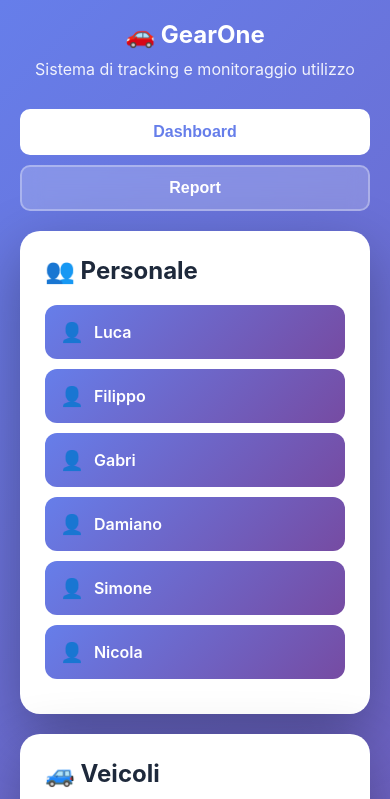
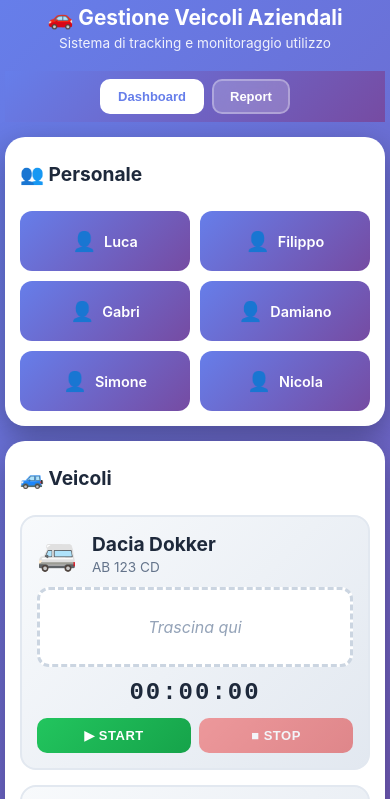
Before and after one commit to pio032/GearOne, a plain HTML site: page index.html in a window 390 px wide. Shown: the top 799 px of the page. Drawn offline with Linux system fonts and the light colour scheme.

Commit message:
fix for phone

```diff
--- a/index.html
+++ b/index.html
@@ -1,8 +1,3 @@
-<!--
-Copyright (c) 2025 GearOne
-Tutti i diritti riservati. Questo software è proprietario e non può essere copiato,
-modificato, distribuito o utilizzato senza esplicita autorizzazione scritta del titolare.
--->
 <!DOCTYPE html>
 <html lang="it">
 <head>
@@ -12,136 +7,296 @@ modificato, distribuito o utilizzato senza esplicita autorizzazione scritta del
   <meta name="description" content="Gestione veicoli aziendali con tracking tempo">
   <link rel="manifest" href="manifest.json">
   <link rel="apple-touch-icon" href="icon-192.png">
-  <title>GearOne</title>
+  <title>Gestione Veicoli Aziendali</title>
   <style>
-    * { margin: 0; padding: 0; box-sizing: border-box; }
+    * {
+      margin: 0;
+      padding: 0;
+      box-sizing: border-box;
+    }
+
     body {
       font-family: -apple-system, BlinkMacSystemFont, 'Segoe UI', Roboto, 'Helvetica Neue', Arial, sans-serif;
       background: linear-gradient(135deg, #667eea 0%, #764ba2 100%);
       min-height: 100vh;
-      padding: 20px;
+      padding: 10px;
+      overflow-x: hidden;
+      -webkit-overflow-scrolling: touch;
     }
-    .header { text-align: center; color: white; margin-bottom: 30px; }
-    .header h1 { font-size: 2rem; font-weight: 700; margin-bottom: 10px; }
-    .header .subtitle { opacity: 0.9; font-size: 1rem; }
-    .nav-tabs { display: flex; gap: 10px; justify-content: center; margin-bottom: 20px; }
+
+    .header {
+      text-align: center;
+      color: white;
+      margin-bottom: 20px;
+    }
+
+    .header h1 {
+      font-size: 1.5rem;
+      font-weight: 700;
+      margin-bottom: 5px;
+    }
+
+    .header .subtitle {
+      opacity: 0.9;
+      font-size: 0.9rem;
+    }
+
+    .nav-tabs {
+      display: flex;
+      gap: 10px;
+      justify-content: center;
+      margin-bottom: 15px;
+      position: sticky;
+      top: 0;
+      z-index: 100;
+      background: linear-gradient(135deg, #667eea 0%, #764ba2 100%);
+      padding: 10px 0;
+    }
+
     .nav-tabs button {
-      padding: 12px 24px;
-      background: rgba(255,255,255,0.2);
-      border: 2px solid rgba(255,255,255,0.3);
+      padding: 10px 20px;
+      background: rgba(255, 255, 255, 0.2);
+      border: 2px solid rgba(255, 255, 255, 0.3);
       color: white;
       border-radius: 10px;
       cursor: pointer;
-      font-size: 16px;
+      font-size: 14px;
       font-weight: 600;
       transition: all 0.3s ease;
       backdrop-filter: blur(10px);
+      touch-action: manipulation;
     }
-    .nav-tabs button:hover { background: rgba(255,255,255,0.3); transform: translateY(-2px); }
-    .nav-tabs button.active { background: white; color: #667eea; }
-    .container { display: flex; gap: 20px; max-width: 1400px; margin: 0 auto; }
+
+    .nav-tabs button:active {
+      transform: scale(0.95);
+    }
+
+    .nav-tabs button.active {
+      background: white;
+      color: #667eea;
+    }
+
+    .container {
+      display: flex;
+      flex-direction: column;
+      gap: 15px;
+      max-width: 1400px;
+      margin: 0 auto;
+      padding-bottom: 20px;
+    }
+
     .column {
-      flex: 1;
       background: white;
       border-radius: 20px;
-      padding: 25px;
-      box-shadow: 0 20px 60px rgba(0,0,0,0.3);
+      padding: 20px;
+      box-shadow: 0 10px 30px rgba(0, 0, 0, 0.3);
     }
+
     .column h2 {
       color: #1e293b;
-      margin-bottom: 20px;
-      font-size: 1.5rem;
+      margin-bottom: 15px;
+      font-size: 1.3rem;
       display: flex;
       align-items: center;
       gap: 10px;
+      position: sticky;
+      top: 60px;
+      background: white;
+      padding: 10px 0;
+      z-index: 10;
     }
+
+    #people-list {
+      display: grid;
+      grid-template-columns: repeat(auto-fill, minmax(150px, 1fr));
+      gap: 10px;
+    }
+
     .person {
       padding: 15px;
       background: linear-gradient(135deg, #667eea 0%, #764ba2 100%);
       color: white;
       border-radius: 12px;
-      margin-bottom: 10px;
       cursor: grab;
       transition: all 0.3s ease;
       font-weight: 600;
       display: flex;
       align-items: center;
-      gap: 10px;
+      justify-content: center;
+      gap: 8px;
+      touch-action: none;
+      user-select: none;
+      -webkit-user-select: none;
+      min-height: 60px;
+      text-align: center;
     }
-    .person:hover { transform: translateX(5px); box-shadow: 0 5px 15px rgba(102,126,234,0.4); }
-    .person:active { cursor: grabbing; }
-    .person::before { content: "👤"; font-size: 1.2rem; }
-    #people-list .person { display: flex; }
+
+    .person:active {
+      cursor: grabbing;
+      opacity: 0.7;
+      transform: scale(1.05);
+    }
+
+    .person::before {
+      content: "👤";
+      font-size: 1.2rem;
+    }
+
+    #people-list .person {
+      display: flex;
+    }
+
+    .person.dragging {
+      opacity: 0.3;
+      transform: scale(0.95);
+    }
+
     .vehicle {
       background: linear-gradient(135deg, #f8fafc 0%, #e2e8f0 100%);
-      padding: 20px;
-      margin-bottom: 20px;
+      padding: 15px;
+      margin-bottom: 15px;
       border-radius: 16px;
       border: 2px solid #e2e8f0;
       transition: all 0.3s ease;
     }
-    .vehicle:hover { border-color: #667eea; box-shadow: 0 8px 20px rgba(102,126,234,0.2); }
-    .vehicle-header { display: flex; align-items: center; gap: 15px; margin-bottom: 15px; }
-    .vehicle-icon { font-size: 3rem; }
-    .vehicle-info h3 { color: #1e293b; font-size: 1.3rem; margin-bottom: 5px; }
-    .vehicle-info .license { color: #64748b; font-size: 0.9rem; }
+
+    .vehicle-header {
+      display: flex;
+      align-items: center;
+      gap: 15px;
+      margin-bottom: 12px;
+    }
+
+    .vehicle-icon {
+      font-size: 2.5rem;
+    }
+
+    .vehicle-info h3 {
+      color: #1e293b;
+      font-size: 1.2rem;
+      margin-bottom: 3px;
+    }
+
+    .vehicle-info .license {
+      color: #64748b;
+      font-size: 0.85rem;
+    }
+
     .dropzone {
       min-height: 80px;
       background: white;
       border: 3px dashed #cbd5e1;
       border-radius: 12px;
-      padding: 15px;
-      margin: 15px 0;
+      padding: 10px;
+      margin: 12px 0;
       transition: all 0.3s ease;
+      display: flex;
+      flex-wrap: wrap;
+      gap: 8px;
+      align-items: center;
+      justify-content: center;
     }
-    .dropzone.drag-over { border-color: #667eea; background: #f1f5fe; transform: scale(1.02); }
-    .dropzone .person { font-size: 0.9rem; padding: 10px; }
+
+    .dropzone.drag-over {
+      border-color: #667eea;
+      background: #f1f5fe;
+      transform: scale(1.02);
+    }
+
+    .dropzone .person {
+      font-size: 0.85rem;
+      padding: 10px 15px;
+      margin: 0;
+      min-height: auto;
+      flex: 0 0 auto;
+    }
+
     .dropzone:empty::before {
-      content: "Trascina persone qui";
+      content: "Trascina qui";
       display: block;
       text-align: center;
       color: #94a3b8;
       font-style: italic;
-      line-height: 50px;
+      width: 100%;
     }
+
     .timer-display {
       text-align: center;
-      font-size: 2rem;
+      font-size: 1.8rem;
       font-weight: 700;
       color: #1e293b;
-      margin: 15px 0;
+      margin: 12px 0;
       font-family: 'Courier New', monospace;
       letter-spacing: 2px;
     }
-    .timer-display.running { color: #22c55e; }
-    .controls { display: flex; gap: 10px; }
+
+    .timer-display.running {
+      color: #22c55e;
+    }
+
+    .controls {
+      display: flex;
+      gap: 8px;
+    }
+
     .btn {
       flex: 1;
-      padding: 14px;
+      padding: 12px;
       border: none;
       border-radius: 10px;
-      font-size: 16px;
+      font-size: 14px;
       font-weight: 600;
       cursor: pointer;
       transition: all 0.3s ease;
       text-transform: uppercase;
-      letter-spacing: 1px;
+      letter-spacing: 0.5px;
+      touch-action: manipulation;
     }
+
+    .btn:active {
+      transform: scale(0.95);
+    }
+
     .btn-start {
       background: linear-gradient(135deg, #22c55e 0%, #16a34a 100%);
       color: white;
     }
-    .btn-start:hover:not(:disabled) { transform: translateY(-2px); box-shadow: 0 5px 15px rgba(34,197,94,0.4); }
+
     .btn-stop {
       background: linear-gradient(135deg, #ef4444 0%, #dc2626 100%);
       color: white;
     }
-    .btn-stop:hover { transform: translateY(-2px); box-shadow: 0 5px 15px rgba(239,68,68,0.4); }
-    .btn:disabled { opacity: 0.5; cursor: not-allowed; }
-    .report-section { display: none; max-width: 1400px; margin: 0 auto; }
-    .report-section.active { display: block; }
-    .report-container { background: white; border-radius: 20px; padding: 30px; box-shadow: 0 20px 60px rgba(0,0,0,0.3); }
-    .filters { display: flex; gap: 15px; margin-bottom: 25px; flex-wrap: wrap; }
+
+    .btn:disabled {
+      opacity: 0.5;
+      cursor: not-allowed;
+    }
+
+    /* Report Section */
+    .report-section {
+      display: none;
+      max-width: 1400px;
+      margin: 0 auto;
+    }
+
+    .report-section.active {
+      display: block;
+    }
+
+    .report-container {
+      background: white;
+      border-radius: 20px;
+      padding: 30px;
+      box-shadow: 0 20px 60px rgba(0, 0, 0, 0.3);
+    }
+
+    .filters {
+      display: flex;
+      gap: 15px;
+      margin-bottom: 25px;
+      flex-wrap: wrap;
+    }
+
     .filters select, .filters button {
       padding: 12px 20px;
       border: 2px solid #e2e8f0;
@@ -151,15 +306,30 @@ modificato, distribuito o utilizzato senza esplicita autorizzazione scritta del
       cursor: pointer;
       transition: all 0.3s ease;
     }
-    .filters select:focus { outline: none; border-color: #667eea; }
+
+    .filters select:focus {
+      outline: none;
+      border-color: #667eea;
+    }
+
     .filters button {
       background: linear-gradient(135deg, #667eea 0%, #764ba2 100%);
       color: white;
       border: none;
       font-weight: 600;
     }
-    .filters button:hover { transform: translateY(-2px); box-shadow: 0 5px 15px rgba(102,126,234,0.4); }
-    .report-table { width: 100%; border-collapse: collapse; margin-top: 20px; }
+
+    .filters button:hover {
+      transform: translateY(-2px);
+      box-shadow: 0 5px 15px rgba(102, 126, 234, 0.4);
+    }
+
+    .report-table {
+      width: 100%;
+      border-collapse: collapse;
+      margin-top: 20px;
+    }
+
     .report-table th {
       background: linear-gradient(135deg, #667eea 0%, #764ba2 100%);
       color: white;
@@ -167,24 +337,98 @@ modificato, distribuito o utilizzato senza esplicita autorizzazione scritta del
       text-align: left;
       font-weight: 600;
     }
-    .report-table td { padding: 15px; border-bottom: 1px solid #e2e8f0; }
-    .report-table tr:hover { background: #f8fafc; }
-    .empty-state { text-align: center; padding: 60px 20px; color: #94a3b8; }
-    .empty-state::before { content: "📋"; font-size: 4rem; display: block; margin-bottom: 20px; }
+
+    .report-table td {
+      padding: 15px;
+      border-bottom: 1px solid #e2e8f0;
+    }
+
+    .report-table tr:hover {
+      background: #f8fafc;
+    }
+
+    .empty-state {
+      text-align: center;
+      padding: 60px 20px;
+      color: #94a3b8;
+    }
+
+    .empty-state::before {
+      content: "📋";
+      font-size: 4rem;
+      display: block;
+      margin-bottom: 20px;
+    }
+
+    /* Responsive */
     @media (max-width: 768px) {
-      .container { flex-direction: column; }
-      .header h1 { font-size: 1.5rem; }
-      .nav-tabs { flex-direction: column; }
-      .nav-tabs button { width: 100%; }
-      .timer-display { font-size: 1.5rem; }
+      body {
+        padding: 5px;
+      }
+
+      .header h1 {
+        font-size: 1.3rem;
+      }
+
+      .header .subtitle {
+        font-size: 0.85rem;
+      }
+
+      .nav-tabs {
+        gap: 8px;
+        padding: 8px 0;
+      }
+
+      .nav-tabs button {
+        padding: 8px 16px;
+        font-size: 13px;
+      }
+
+      .column {
+        padding: 15px;
+      }
+
+      .column h2 {
+        font-size: 1.2rem;
+        top: 50px;
+      }
+
+      #people-list {
+        grid-template-columns: repeat(auto-fill, minmax(120px, 1fr));
+      }
+
+      .person {
+        padding: 12px;
+        font-size: 0.9rem;
+      }
+
+      .vehicle-icon {
+        font-size: 2rem;
+      }
+
+      .timer-display {
+        font-size: 1.5rem;
+      }
+
+      .btn {
+        font-size: 13px;
+        padding: 10px;
+      }
     }
-    .tab-content { display: none; }
-    .tab-content.active { display: block; }
+
+    /* Tab content */
+    .tab-content {
+      display: none;
+    }
+
+    .tab-content.active {
+      display: block;
+    }
   </style>
 </head>
 <body>
   <div class="header">
-    <h1>🚗 GearOne</h1>
+    <h1>🚗 Gestione Veicoli Aziendali</h1>
     <p class="subtitle">Sistema di tracking e monitoraggio utilizzo</p>
   </div>
 
@@ -193,6 +437,7 @@ modificato, distribuito o utilizzato senza esplicita autorizzazione scritta del
     <button class="tab-btn" data-tab="report">Report</button>
   </div>
 
+  <!-- Dashboard Tab -->
   <div id="dashboard" class="tab-content active">
     <div class="container">
       <div class="column">
@@ -261,9 +506,11 @@ modificato, distribuito o utilizzato senza esplicita autorizzazione scritta del
     </div>
   </div>
 
+  <!-- Report Tab -->
   <div id="report" class="tab-content report-section">
     <div class="report-container">
       <h2>📊 Report Utilizzo Veicoli</h2>
+
       <div class="filters">
         <select id="filter-vehicle">
           <option value="">Tutti i veicoli</option>
@@ -271,6 +518,7 @@ modificato, distribuito o utilizzato senza esplicita autorizzazione scritta del
           <option value="fiat">Fiat 500L</option>
           <option value="peugeot">Peugeot</option>
         </select>
+
         <select id="filter-person">
           <option value="">Tutte le persone</option>
           <option value="Luca">Luca</option>
@@ -280,6 +528,7 @@ modificato, distribuito o utilizzato senza esplicita autorizzazione scritta del
           <option value="Simone">Simone</option>
           <option value="Nicola">Nicola</option>
         </select>
+
         <button id="export-csv">📥 Esporta CSV</button>
         <button id="clear-data" style="background: linear-gradient(135deg, #ef4444 0%, #dc2626 100%);">🗑️ Cancella Dati</button>
       </div>
@@ -305,6 +554,7 @@ modificato, distribuito o utilizzato senza esplicita autorizzazione scritta del
   </div>
 
   <script>
+    // ===== SERVICE WORKER REGISTRATION =====
     if ('serviceWorker' in navigator) {
       window.addEventListener('load', () => {
         navigator.serviceWorker.register('service-worker.js')
@@ -313,33 +563,45 @@ modificato, distribuito o utilizzato senza esplicita autorizzazione scritta del
       });
     }
 
+    // ===== STATE MANAGEMENT =====
     let draggedElement = null;
     const timers = {};
     const DB_KEY = 'vehicle-usage-data';
 
+    // ===== TAB NAVIGATION =====
     document.querySelectorAll('.tab-btn').forEach(btn => {
       btn.addEventListener('click', () => {
         const tabName = btn.dataset.tab;
+
+        // Update buttons
         document.querySelectorAll('.tab-btn').forEach(b => b.classList.remove('active'));
         btn.classList.add('active');
+
+        // Update content
         document.querySelectorAll('.tab-content').forEach(t => t.classList.remove('active'));
         document.getElementById(tabName).classList.add('active');
+
         if (tabName === 'report') {
           loadReport();
         }
       });
     });
 
+    // ===== DRAG & DROP (Desktop & Mobile) =====
+    let touchStartY = 0;
+    let isTouchDragging = false;
+
+    // Desktop drag events
     document.addEventListener('dragstart', (e) => {
-      if (e.target.classList.contains('person')) {
+      if (e.target.classList.contains('person') && e.target.parentElement.id === 'people-list') {
         draggedElement = e.target;
-        e.target.style.opacity = '0.5';
+        e.target.classList.add('dragging');
       }
     });
 
     document.addEventListener('dragend', (e) => {
       if (e.target.classList.contains('person')) {
-        e.target.style.opacity = '1';
+        e.target.classList.remove('dragging');
       }
     });
 
@@ -360,9 +622,15 @@ modificato, distribuito o utilizzato senza esplicita autorizzazione scritta del
       if (e.target.classList.contains('dropzone')) {
         e.preventDefault();
         e.target.classList.remove('drag-over');
+
+        if (!draggedElement) return;
+
         const personName = draggedElement.dataset.name;
+
+        // Controlla se la persona è già assegnata ad un altro veicolo
         const allDropzones = document.querySelectorAll('.dropzone');
         let alreadyAssigned = false;
+
         allDropzones.forEach(zone => {
           const people = zone.querySelectorAll('.person');
           people.forEach(person => {
@@ -371,19 +639,103 @@ modificato, distribuito o utilizzato senza esplicita autorizzazione scritta del
             }
           });
         });
+
         if (alreadyAssigned) {
           alert(`⚠️ ${personName} è già assegnato ad un altro veicolo`);
           draggedElement = null;
           return;
         }
+
         const clone = draggedElement.cloneNode(true);
         clone.draggable = false;
         e.target.appendChild(clone);
+
+        // Nascondi la persona dalla lista originale
         draggedElement.style.display = 'none';
         draggedElement = null;
       }
     });
 
+    // ===== TOUCH EVENTS for Mobile =====
+    document.addEventListener('touchstart', (e) => {
+      const target = e.target.closest('.person');
+      if (target && target.parentElement.id === 'people-list') {
+        draggedElement = target;
+        touchStartY = window.scrollY;
+        isTouchDragging = false;
+        target.classList.add('dragging');
+      }
+    }, { passive: true });
+
+    document.addEventListener('touchmove', (e) => {
+      if (draggedElement) {
+        // Permetti lo scroll se il movimento è prevalentemente verticale
+        const touch = e.touches[0];
+        const scrollDiff = Math.abs(window.scrollY - touchStartY);
+        if (scrollDiff > 10) {
+          isTouchDragging = false;
+          return;
+        }
+
+        isTouchDragging = true;
+
+        // Trova elemento sotto il tocco
+        const elementBelow = document.elementFromPoint(touch.clientX, touch.clientY);
+        const dropzone = elementBelow?.closest('.dropzone');
+
+        // Rimuovi highlight da tutte le dropzone
+        document.querySelectorAll('.dropzone').forEach(z => z.classList.remove('drag-over'));
+
+        if (dropzone) {
+          dropzone.classList.add('drag-over');
+        }
+      }
+    }, { passive: true });
+
+    document.addEventListener('touchend', (e) => {
+      if (draggedElement && isTouchDragging) {
+        const touch = e.changedTouches[0];
+        const elementBelow = document.elementFromPoint(touch.clientX, touch.clientY);
+        const dropzone = elementBelow?.closest('.dropzone');
+
+        if (dropzone) {
+          const personName = draggedElement.dataset.name;
+
+          // Controlla se la persona è già assegnata
+          const allDropzones = document.querySelectorAll('.dropzone');
+          let alreadyAssigned = false;
+
+          allDropzones.forEach(zone => {
+            const people = zone.querySelectorAll('.person');
+            people.forEach(person => {
+              if (person.dataset.name === personName) {
+                alreadyAssigned = true;
+              }
+            });
+          });
+
+          if (alreadyAssigned) {
+            alert(`⚠️ ${personName} è già assegnato ad un altro veicolo`);
+          } else {
+            const clone = draggedElement.cloneNode(true);
+            clone.draggable = false;
+            dropzone.appendChild(clone);
+            draggedElement.style.display = 'none';
+          }
+        }
+
+        draggedElement.classList.remove('dragging');
+        document.querySelectorAll('.dropzone').forEach(z => z.classList.remove('drag-over'));
+      }
+
+      if (draggedElement) {
+        draggedElement.classList.remove('dragging');
+      }
+      draggedElement = null;
+      isTouchDragging = false;
+    }, { passive: true });
+
+    // ===== TIMER FUNCTIONS =====
     function formatTime(seconds) {
       const h = Math.floor(seconds / 3600).toString().padStart(2, '0');
       const m = Math.floor((seconds % 3600) / 60).toString().padStart(2, '0');
@@ -398,6 +750,7 @@ modificato, distribuito o utilizzato senza esplicita autorizzazione scritta del
       display.textContent = formatTime(elapsed);
     }
 
+    // ===== VEHICLE CONTROLS =====
     document.querySelectorAll('.vehicle').forEach(vehicle => {
       const vehicleId = vehicle.dataset.vehicle;
       const startBtn = vehicle.querySelector('.btn-start');
@@ -429,9 +782,11 @@ modificato, distribuito o utilizzato senza esplicita autorizzazione scritta del
         if (!timers[vehicleId]) return;
 
         clearInterval(timers[vehicleId].interval);
+
         const endTime = Date.now();
         const duration = Math.floor((endTime - timers[vehicleId].startTime) / 1000);
 
+        // Save to localStorage
         const record = {
           vehicle: vehicleId,
           vehicleName: vehicle.querySelector('h3').textContent,
@@ -443,6 +798,7 @@ modificato, distribuito o utilizzato senza esplicita autorizzazione scritta del
 
         saveRecord(record);
 
+        // Ripristina le persone nella lista originale
         const assignedPeople = Array.from(dropzone.querySelectorAll('.person'));
         assignedPeople.forEach(person => {
           const personName = person.dataset.name;
@@ -452,17 +808,20 @@ modificato, distribuito o utilizzato senza esplicita autorizzazione scritta del
           }
         });
 
+        // Reset UI
         startBtn.disabled = false;
         stopBtn.disabled = true;
         timerDisplay.classList.remove('running');
         timerDisplay.textContent = '00:00:00';
         dropzone.innerHTML = '';
+
         delete timers[vehicleId];
 
         alert('✅ Utilizzo registrato con successo!');
       });
     });
 
+    // ===== DATA PERSISTENCE =====
     function saveRecord(record) {
       const data = JSON.parse(localStorage.getItem(DB_KEY) || '[]');
       data.push(record);
@@ -481,24 +840,31 @@ modificato, distribuito o utilizzato senza esplicita autorizzazione scritta del
       }
     }
 
+    // ===== REPORT FUNCTIONS =====
     function loadReport() {
       const records = loadRecords();
       const vehicleFilter = document.getElementById('filter-vehicle').value;
       const personFilter = document.getElementById('filter-person').value;
+
       let filtered = records;
+
       if (vehicleFilter) {
         filtered = filtered.filter(r => r.vehicle === vehicleFilter);
       }
+
       if (personFilter) {
         filtered = filtered.filter(r => r.people.includes(personFilter));
       }
+
       const tbody = document.getElementById('report-body');
       const emptyState = document.getElementById('empty-state');
+
       if (filtered.length === 0) {
         tbody.innerHTML = '';
         emptyState.style.display = 'block';
         return;
       }
+
       emptyState.style.display = 'none';
       tbody.innerHTML = filtered.map(record => `
         <tr>
@@ -511,12 +877,15 @@ modificato, distribuito o utilizzato senza esplicita autorizzazione scritta del
       `).join('');
     }
 
+    // ===== CSV EXPORT =====
     function exportCSV() {
       const records = loadRecords();
+
       if (records.length === 0) {
         alert('⚠️ Nessun dato da esportare');
         return;
       }
+
       const headers = ['Veicolo', 'Persone', 'Data/Ora Inizio', 'Data/Ora Fine', 'Durata'];
       const rows = records.map(r => [
         r.vehicleName,
@@ -525,9 +894,11 @@ modificato, distribuito o utilizzato senza esplicita autorizzazione scritta del
         new Date(r.endTime).toLocaleString('it-IT'),
         formatTime(r.duration)
       ]);
+
       const csv = [headers, ...rows]
         .map(row => row.map(cell => `"${cell}"`).join(','))
         .join('\n');
+
       const blob = new Blob([csv], { type: 'text/csv;charset=utf-8;' });
       const link = document.createElement('a');
       link.href = URL.createObjectURL(blob);
@@ -535,11 +906,13 @@ modificato, distribuito o utilizzato senza esplicita autorizzazione scritta del
       link.click();
     }
 
+    // ===== EVENT LISTENERS =====
     document.getElementById('filter-vehicle').addEventListener('change', loadReport);
     document.getElementById('filter-person').addEventListener('change', loadReport);
     document.getElementById('export-csv').addEventListener('click', exportCSV);
     document.getElementById('clear-data').addEventListener('click', clearRecords);
 
+    // ===== INIT =====
     loadReport();
   </script>
 </body>
```
